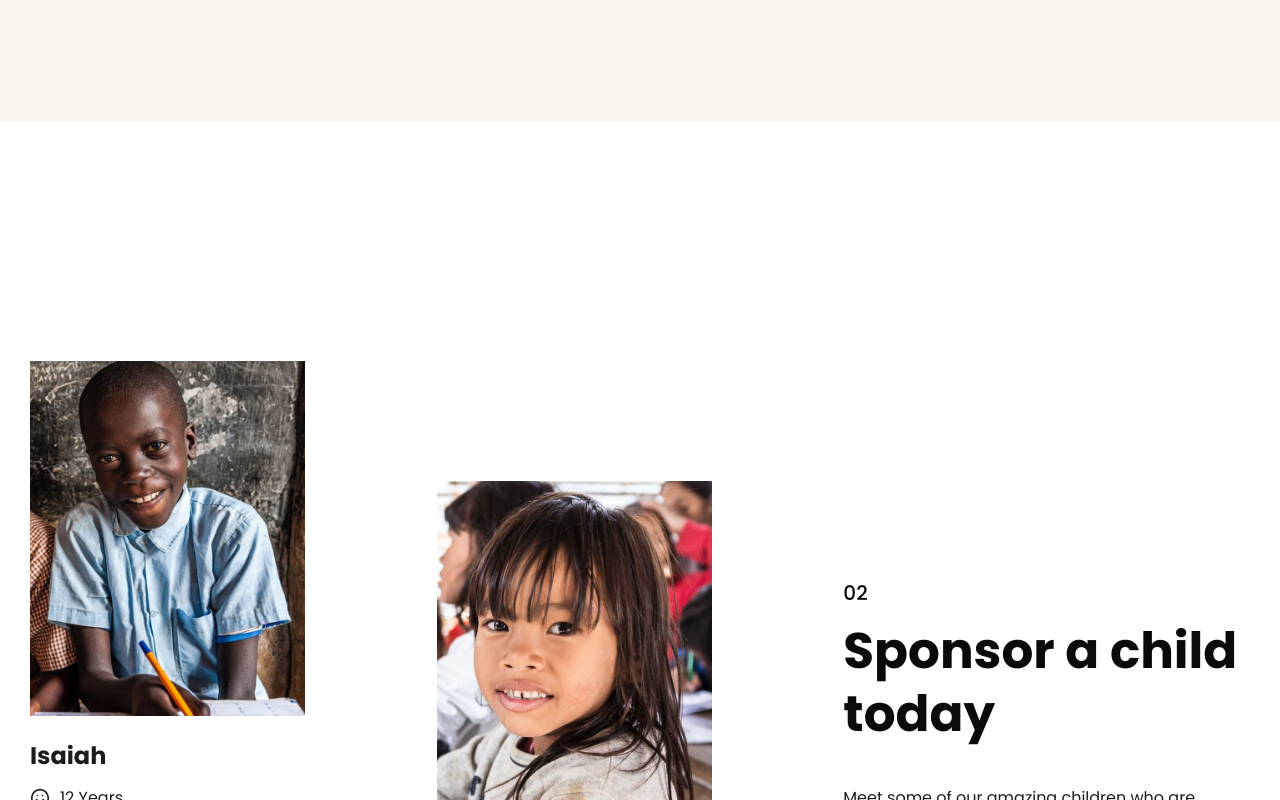
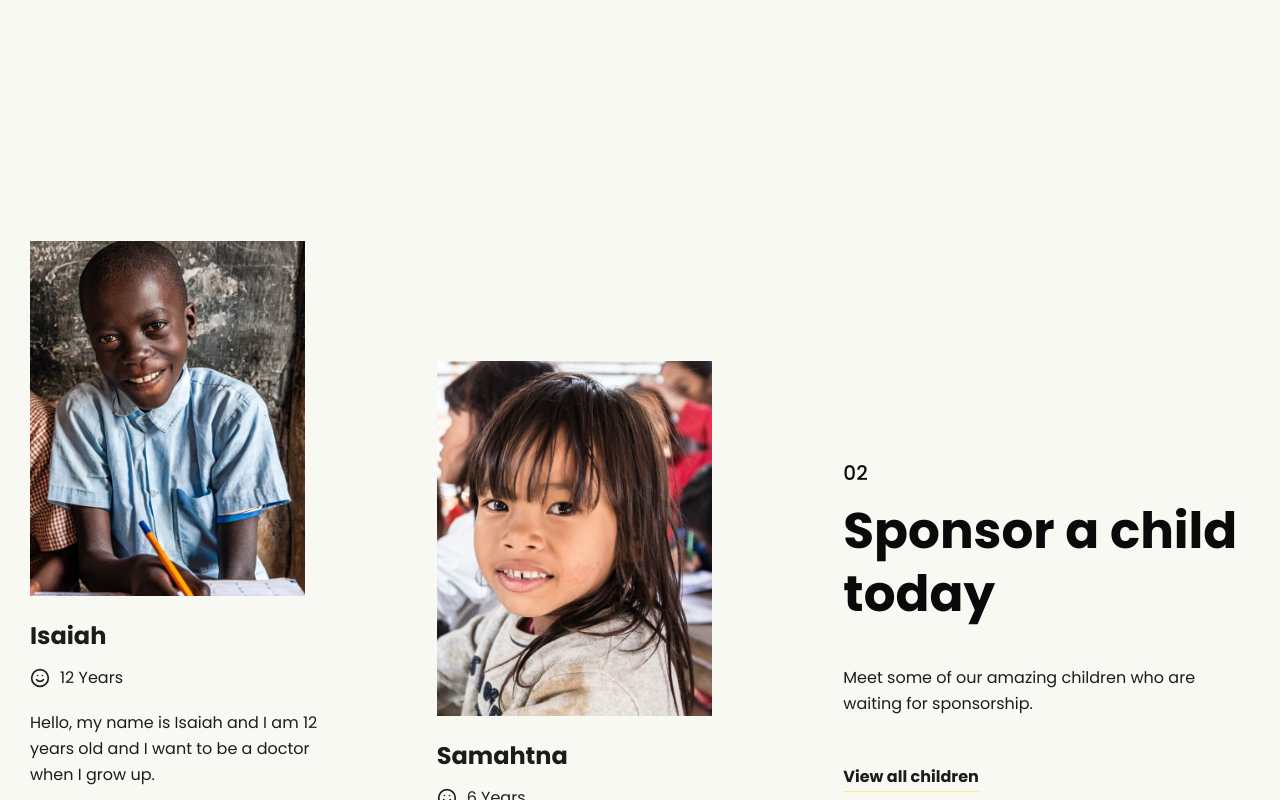
Before and after one commit to Shouryya-Manna/Caridad, a Next.js app: page /get-involved in a window 1280 px wide. Shown: the part 680-1480 px from the top of the page. Built offline with nearby package versions, Linux system fonts and the light colour scheme.

Commit message:
Colour Fixes

```diff
--- a/src/components/GetInvolved/SponsorChild.tsx
+++ b/src/components/GetInvolved/SponsorChild.tsx
@@ -3,7 +3,7 @@ import Image from "next/image";
 
 export default function SponsorChild() {
   return (
-    <section className="max-w-8xl mx-auto w-full grid grid-cols-3 px-7.5 mt-30 py-30">
+    <section className="max-w-8xl mx-auto w-full grid grid-cols-3 px-7.5 py-30 bg-[#F8F9F3]">
       <div className="flex flex-col items-start">
         <div className="flex flex-col items-start">
           <div className="relative h-[355px] w-[275px] mb-6">
--- a/src/components/GetInvolved/Work.tsx
+++ b/src/components/GetInvolved/Work.tsx
@@ -2,7 +2,7 @@ import SponsorAmount from "../Global/SponsorAmount";
 
 export default function Work() {
   return (
-    <section className="w-full bg-primary">
+    <section className="w-full bg-[#F8F9F3]">
       <div className="max-w-8xl w-full mx-auto px-7.5 py-32">
         <h2 className="mb-2 text-tertiary text-xl font-medium text-center">
           01
```
